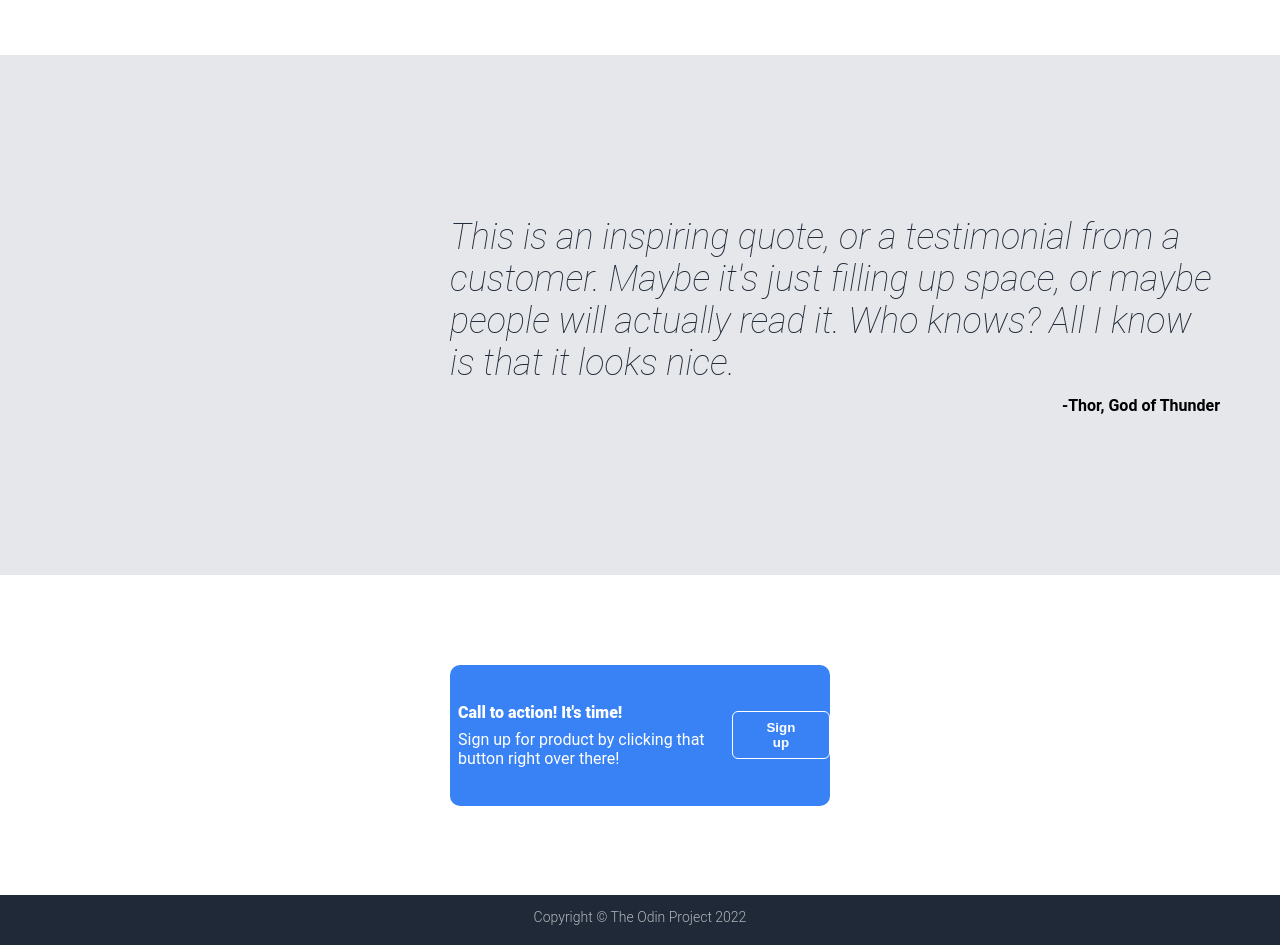
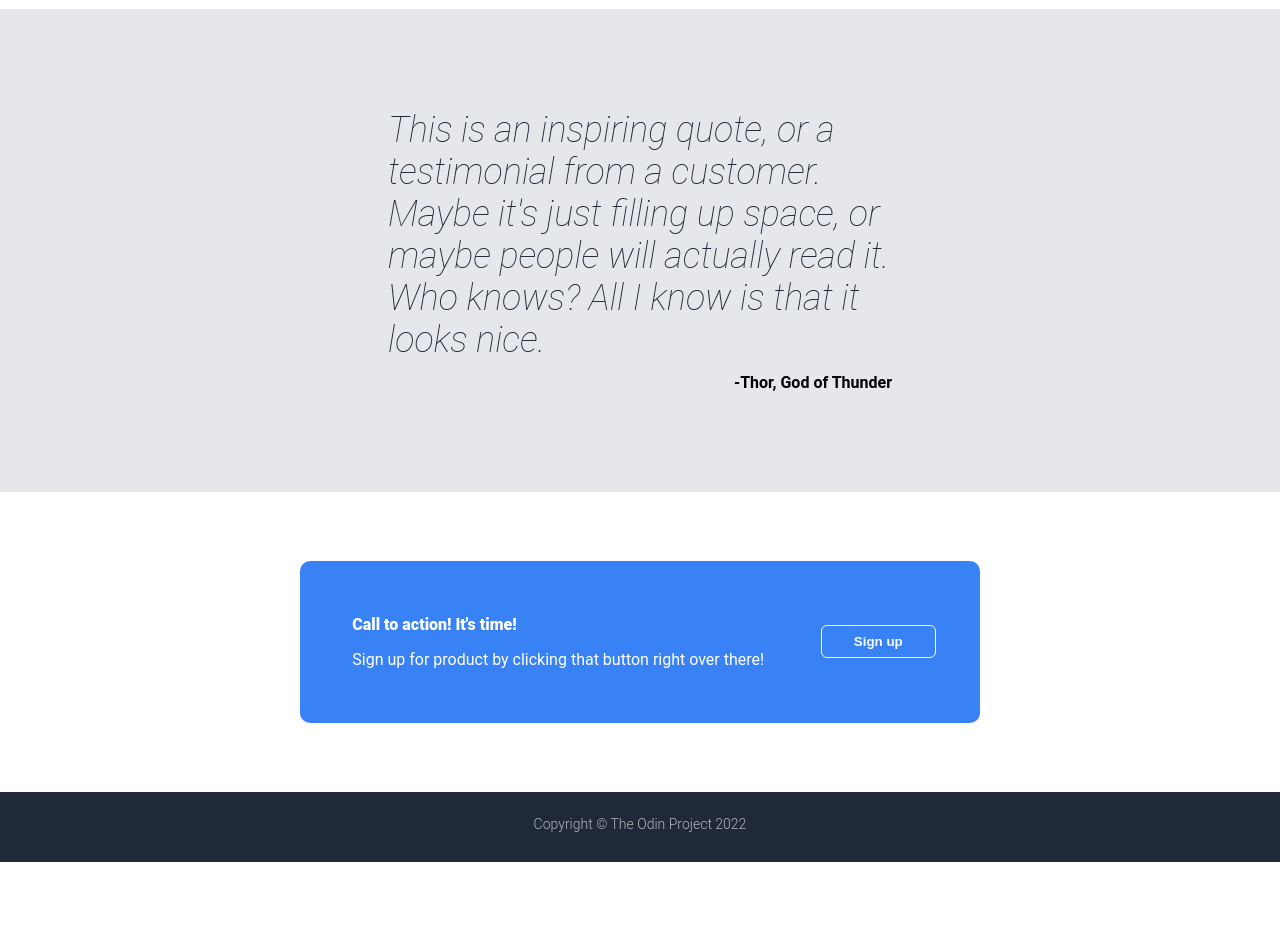
Before and after one commit to Sixmixes/landing-page, a plain HTML site: page index.html in a window 1280 px wide. Shown: the part 965-1910 px from the top of the page. After the commit the page ends 1827 px from the top, so only its background shows below. Drawn offline with Linux system fonts and the light colour scheme.

Commit message:
Update for page flexboxes
I didn't like the way my page looked with smaller screen size
so I removed some width & height properties with % instead of px and
wrapped some elements into other containers.

```diff
--- a/index.html
+++ b/index.html
@@ -8,6 +8,7 @@
     <link rel="stylesheet" href="styles.css" />
   </head>
   <body>
+    <header>
       <div class="top-section">
         <div class="header-nav">
           <div>Header Logo</div>
@@ -36,6 +37,8 @@
           </div>
         </div>
       </div>
+    </header>
+    <main>
       <div class="info">
         <div>
           <div class="info-title">
@@ -65,8 +68,8 @@
         <div class="quote">
           <p>
             This is an inspiring quote, or a testimonial from a customer. Maybe
-          it's just filling up space, or maybe people will actually read it. Who
-          knows? All I know is that it looks nice.
+            it's just filling up space, or maybe people will actually read it.
+            Who knows? All I know is that it looks nice.
           </p>
           <div>
             <span>-Thor, God of Thunder</span>
@@ -76,14 +79,17 @@
       <div style="height: 300px" class="call-container">
         <div class="callbox">
           <div class="calltext">
-                <p style="font-weight: 900;">Call to action! It's time!</p>
+            <p style="font-weight: 900">Call to action! It's time!</p>
             <p>Sign up for product by clicking that button right over there!</p>
           </div>
           <button class="callbutton">Sign up</button>
         </div>
       </div>
+    </main>
+    <footer>
       <div class="footer">
         <p>Copyright © The Odin Project 2022</p>
       </div>
+    </footer>
   </body>
 </html>
--- a/styles.css
+++ b/styles.css
@@ -6,13 +6,22 @@ body {
     color: white;
 }
 
-.top-section, .footer {
+header, footer {
     background-color: #1F2937;
 }
 
-.top-section, .quote-cont, .call-container {
-    padding: 10px 450px;
-    height: 500px;
+.top-section, .info, .quote-cont, .footer {
+    padding: 10px;
+}
+
+.top-section {
+    display: flex;
+    flex-flow: column wrap;
+    align-items: center;
+}
+
+ul {
+    padding: 0;
 }
 
 .footer {
@@ -35,6 +44,8 @@ body {
     justify-content: space-between;
     color: white;
     align-items: center;
+    width: 65%;
+    flex-wrap: wrap;
 }
 
 .info {
@@ -72,8 +83,9 @@ body {
 .info-top {
     display: flex;
     justify-content: space-between;
-    padding: 100px 0;
     flex-wrap: wrap-reverse;
+    padding: 100px 10px 50px 10px;
+    width: 65%;
 }
 
 .top-left {
@@ -99,7 +111,7 @@ body {
     display: flex;
     flex-direction: column;
     align-items: center;
-    height: 500px;
+    padding-bottom: 100px;
 }
 
 .box {
@@ -137,11 +149,16 @@ body {
 }
 
 .quote-cont {
+    background-color: #e5e7eb;
+    padding: 100px 10px;
+}
+
+.quote {
     display: flex;
     flex-direction: column;
-    height: 500px;
-    background-color: #e5e7eb;
     justify-content: center;
+    width: 40%;
+    margin: auto;
 }
 
 .quote span {
@@ -159,7 +176,6 @@ body {
 
 .quote {
     margin: auto;
-    width: 770px;
 }
 
 .quote p {
@@ -182,13 +198,14 @@ body {
     justify-content: space-around;
     align-items: center;
     background-color: #3882F6;
-    flex: 1;
     border-radius: 10px;
-    padding: 30px 0;
+    padding: 30px 20px;
     margin: 0;
+    width: 50%;
+    flex-wrap: wrap;
 }
 
-.calltext p {
+.calltext {
     margin: 8px;
 }
 
```
Lines whose indentation alone changed are shown as unchanged.
